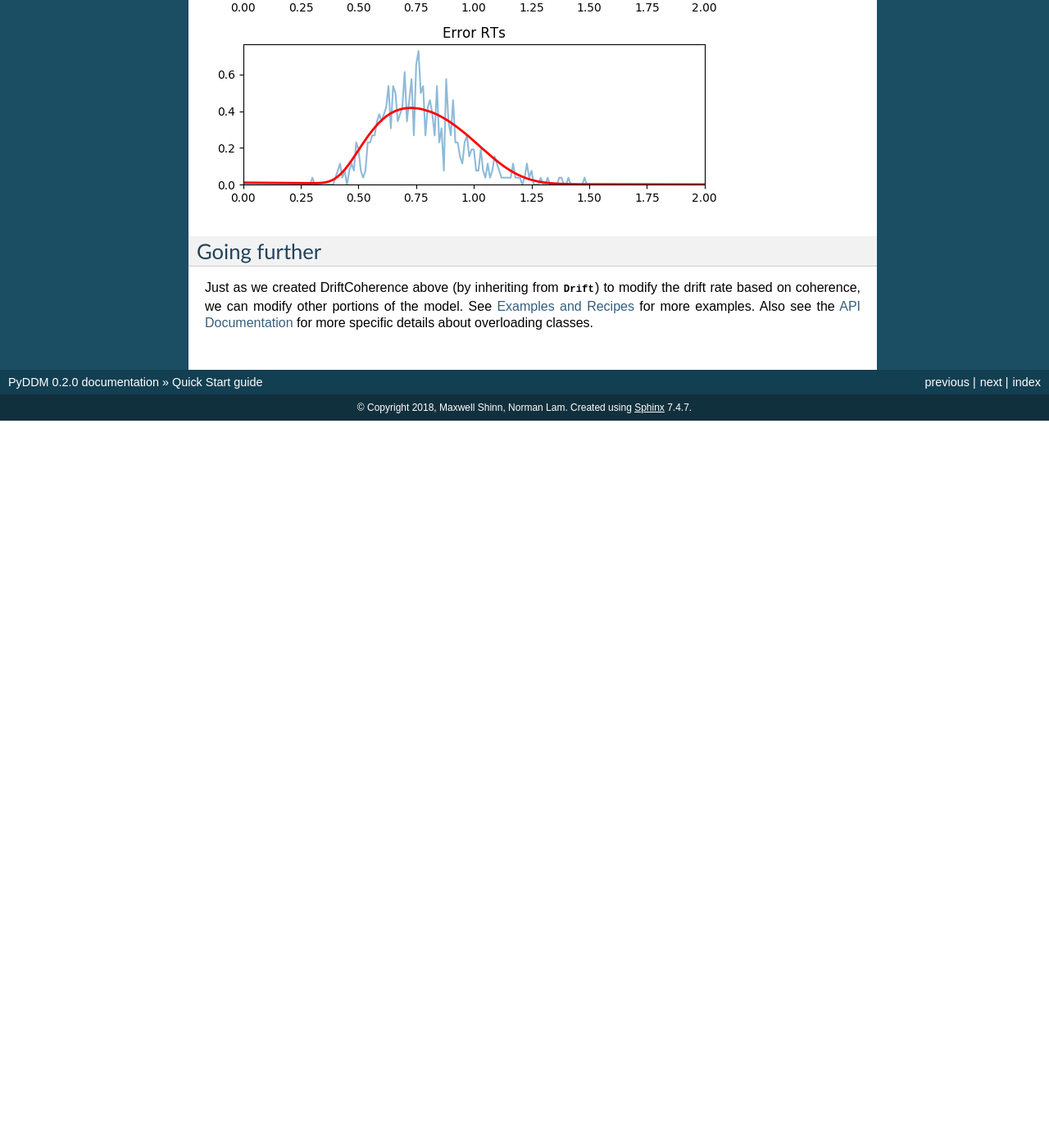
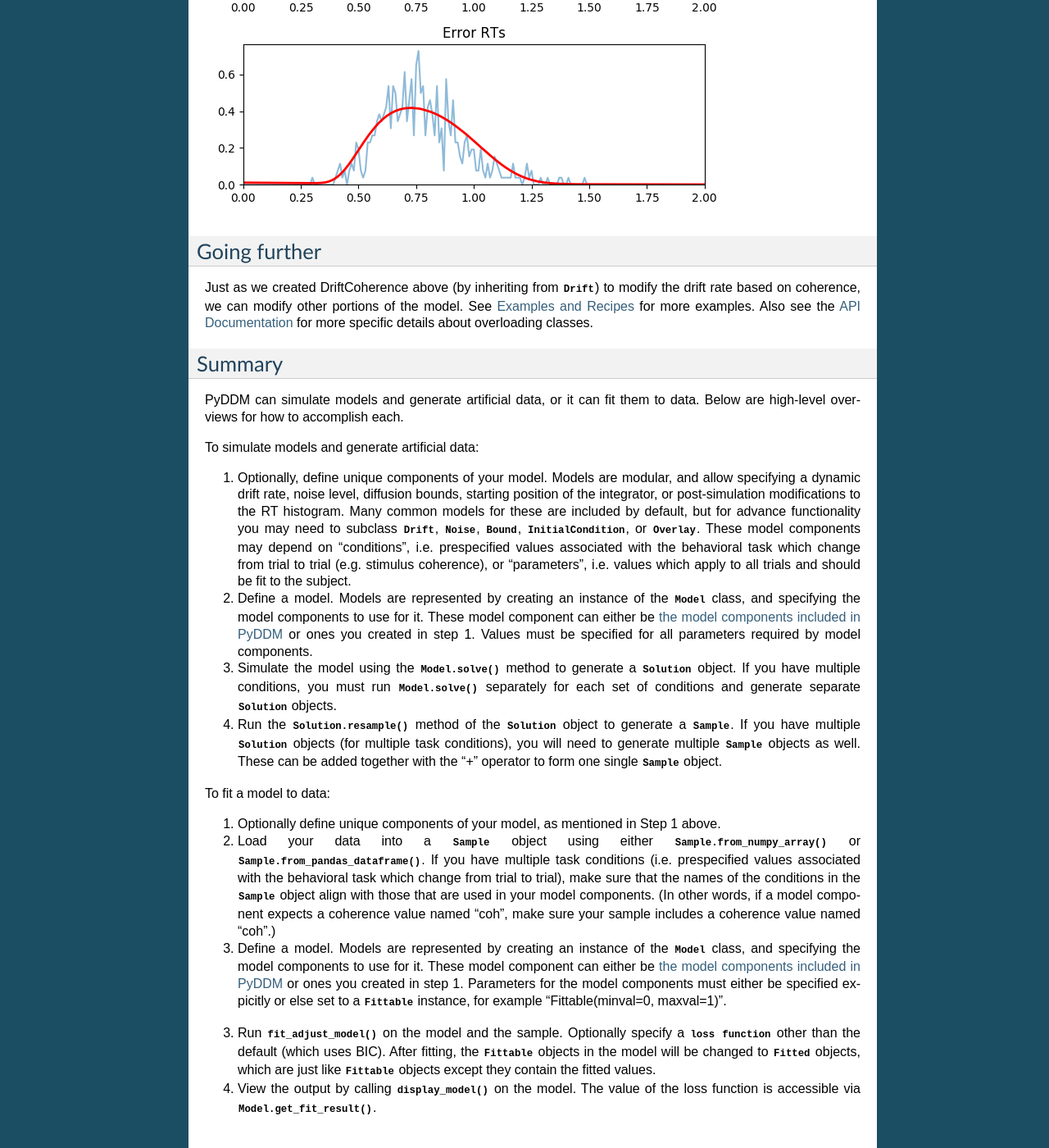
Before and after one commit to mwshinn/PyDDM, a Sphinx documentation site: the page built from doc/quickstart.rst, in a window 1280 px wide and 1400 px high, scrolled down 9013 px. Shown: the whole window at 82% size. Built offline with Sphinx 7.4.7, drawn with Linux system fonts in a browser that asks for light colours; formulas are drawn with MathJax 3; before the commit the page ends 9526 px from its top, so only the background shows below that.

Commit message:
Updated documentation and error messages

```diff
--- a/doc/apidoc/index.rst
+++ b/doc/apidoc/index.rst
@@ -11,3 +11,4 @@ API Documentation
    dependences
    fitting
    plotting
+   utils
--- /dev/null
+++ b/doc/apidoc/utils.rst
@@ -0,0 +1,6 @@
+Utilities
+=========
+
+.. automodule:: ddm.functions
+   :members:
+   :exclude-members: fit_model,fit_adjust_model
--- a/doc/quickstart.rst
+++ b/doc/quickstart.rst
@@ -16,6 +16,8 @@ Congratulations!  You've successfully simulated your first model!
 Let's dig in a bit so that we can define more useful models.
 
 :download:`Download this full example <downloads/helloworld.py>`
+
+
 
 Simple example
 --------------
@@ -344,3 +346,71 @@ to modify the drift rate based on coherence, we can modify other
 portions of the model.  See :doc:`recipes` for more examples.  Also
 see the :doc:`apidoc/index` for more specific details about overloading
 classes.
+
+Summary
+-------
+
+PyDDM can simulate models and generate artificial data, or it can fit
+them to data.  Below are high-level overviews for how to accomplish
+each.
+
+To simulate models and generate artificial data:
+
+1. Optionally, define unique components of your model. Models are
+   modular, and allow specifying a dynamic drift rate, noise level,
+   diffusion bounds, starting position of the integrator, or
+   post-simulation modifications to the RT histogram.  Many common
+   models for these are included by default, but for advance
+   functionality you may need to subclass :class:`.Drift`,
+   :class:`.Noise`, :class:`.Bound`, :class:`.InitialCondition`, or
+   :class:`.Overlay`.  These model components may depend on
+   "conditions", i.e. prespecified values associated with the
+   behavioral task which change from trial to trial (e.g. stimulus
+   coherence), or "parameters", i.e. values which apply to all trials
+   and should be fit to the subject.
+2. Define a model.  Models are represented by creating an instance of
+   the :class:`.Model` class, and specifying the model components to
+   use for it.  These model component can either be :doc:`the model
+   components included in PyDDM <apidoc/dependences>` or ones you created in
+   step 1.  Values must be specified for all parameters required by
+   model components.
+3. Simulate the model using the :meth:`.Model.solve()` method to
+   generate a :class:`.Solution` object.  If you have multiple
+   conditions, you must run :meth:`.Model.solve()` separately for
+   each set of conditions and generate separate :class:`.Solution`
+   objects.
+4. Run the :meth:`.Solution.resample()` method of the
+   :class:`.Solution` object to generate a :class:`.Sample`.  If you
+   have multiple :class:`.Solution` objects (for multiple task
+   conditions), you will need to generate multiple :class:`.Sample`
+   objects as well.  These can be added together with the "+" operator
+   to form one single :class:`.Sample` object.
+
+To fit a model to data:
+
+1. Optionally define unique components of your model, as mentioned in
+   Step 1 above.
+2. Load your data into a :class:`.Sample` object using either
+   :meth:`.Sample.from_numpy_array` or :meth:`.Sample.from_pandas_dataframe`.  If you
+   have multiple task conditions (i.e. prespecified values associated
+   with the behavioral task which change from trial to trial), make
+   sure that the names of the conditions in the :class:`.Sample` object align
+   with those that are used in your model components.  (In other
+   words, if a model component expects a coherence value named "coh",
+   make sure your sample includes a coherence value named "coh".)
+3. Define a model.  Models are represented by creating an instance of
+   the :class:`.Model` class, and specifying the model components to
+   use for it.  These model component can either be :doc:`the model
+   components included in PyDDM <apidoc/dependences>` or ones you created in
+   step 1.  Parameters for the model components must either be
+   specified expicitly or else set to a :class:`.Fittable` instance,
+   for example "Fittable(minval=0, maxval=1)".
+3. Run :func:`.fit_adjust_model` on the model and the sample.  Optionally
+   specify a :class:`loss function <.LossFunction>` other than the default
+   (which uses BIC).  After fitting, the :class:`.Fittable` objects in
+   the model will be changed to :class:`.Fitted` objects, which are
+   just like :class:`.Fittable` objects except they contain the fitted
+   values.
+4. View the output by calling :func:`.display_model` on the model.
+   The value of the loss function is accessible via
+   :meth:`.Model.get_fit_result`.
```
Also changed, not shown: doc/apidoc/dependences.rst (+8 -8 lines), doc/apidoc/fitting.rst (+11 -1 lines), 2 other files.
